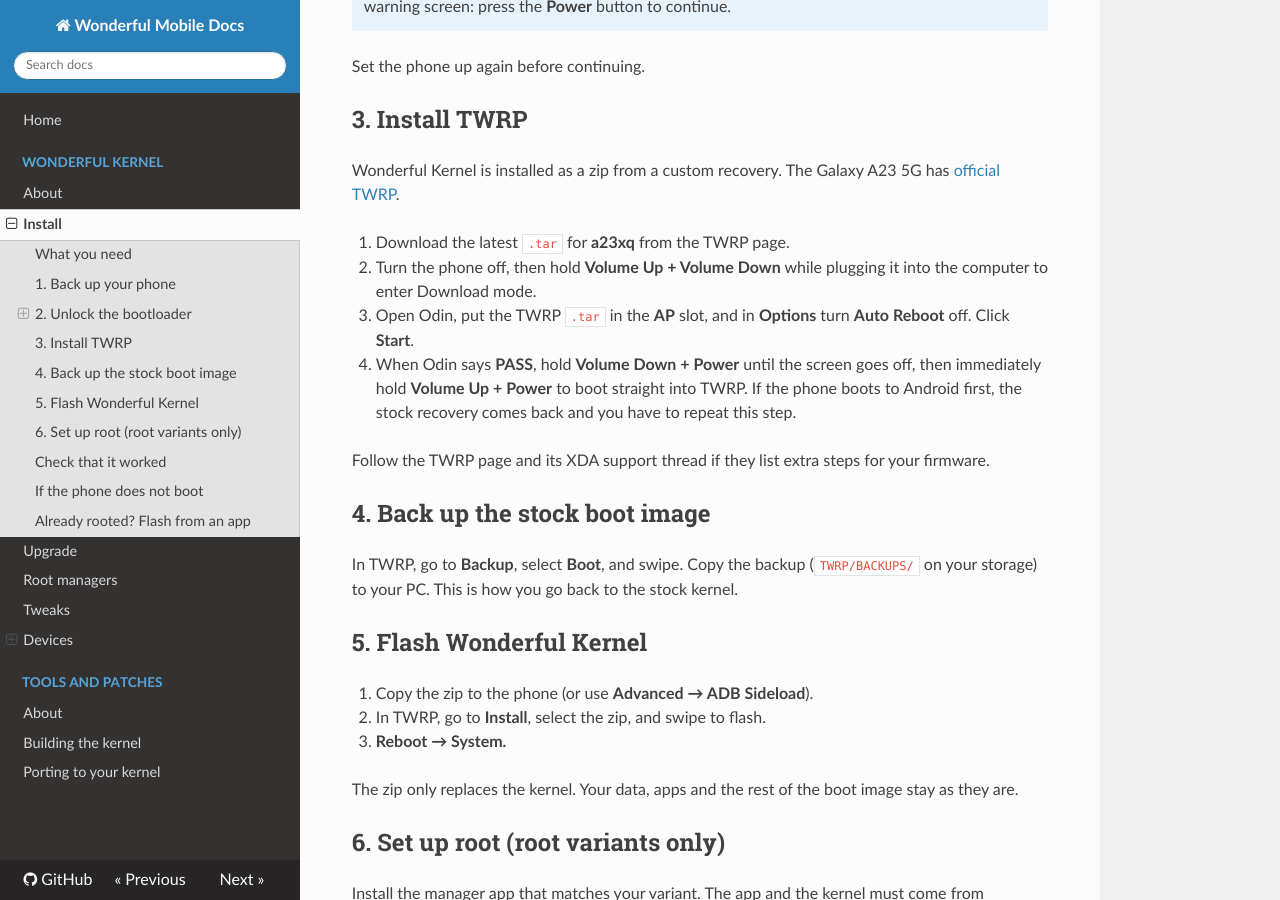
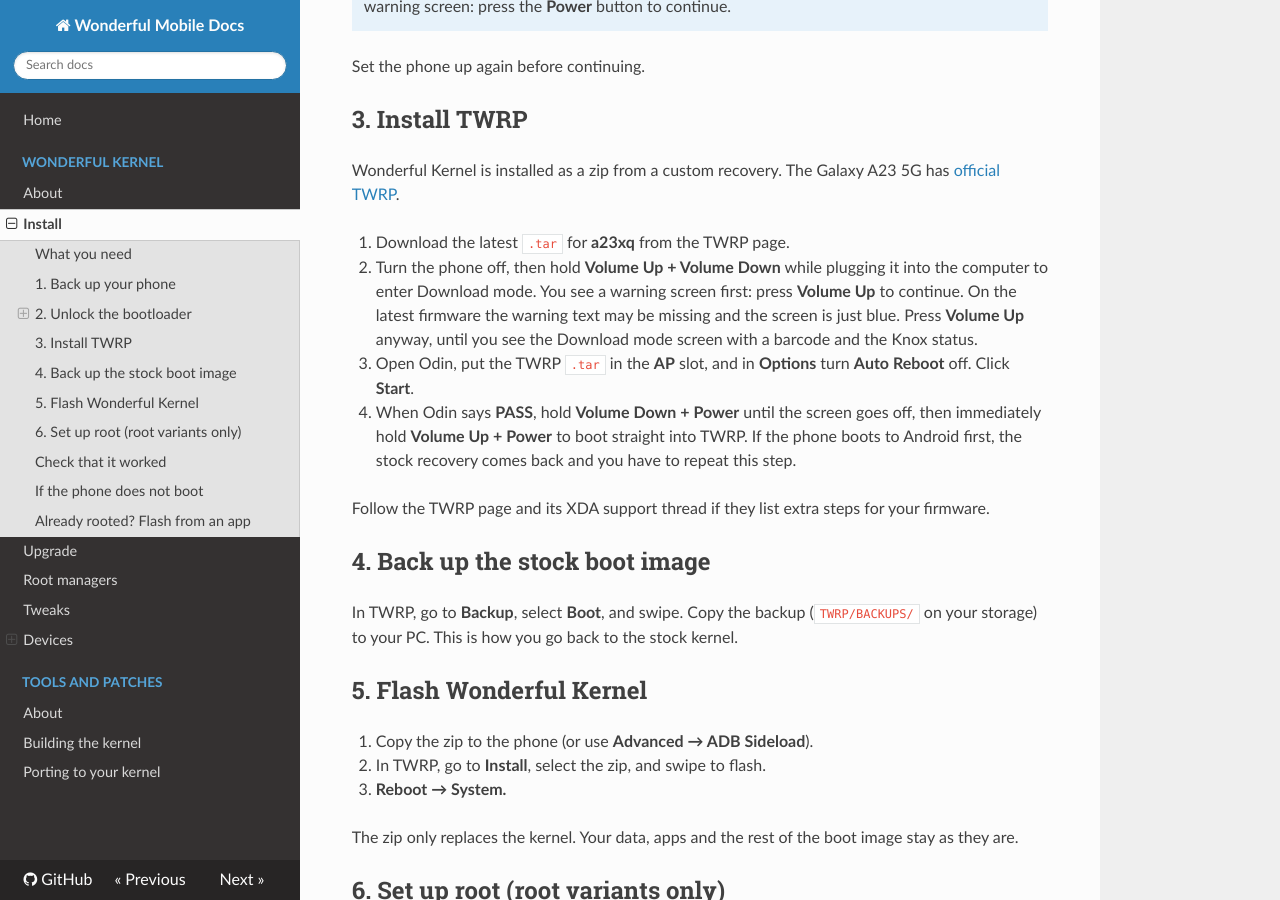
Before and after one commit to wonderful-mobile/docs, an MkDocs documentation site: the page built from docs/wonderful-kernel/install.md, in a window 1280 px wide and 900 px high, scrolled down 1489 px. Built offline with MkDocs 1.6.1, drawn with Linux system fonts in a browser that asks for light colours; nearby versions of some CDN libraries.

Commit message:
Explain the blank blue Download mode warning on new firmware

```diff
--- a/docs/wonderful-kernel/install.md
+++ b/docs/wonderful-kernel/install.md
@@ -74,6 +74,10 @@ has [official TWRP](https://twrp.me/samsung/samsunggalaxya23xq.html).
 1. Download the latest `.tar` for **a23xq** from the TWRP page.
 2. Turn the phone off, then hold **Volume Up + Volume Down** while plugging
    it into the computer to enter Download mode.
+   You see a warning screen first: press **Volume Up** to continue. On the
+   latest firmware the warning text may be missing and the screen is just
+   blue. Press **Volume Up** anyway, until you see the Download mode screen
+   with a barcode and the Knox status.
 3. Open Odin, put the TWRP `.tar` in the **AP** slot, and in **Options** turn
    **Auto Reboot** off. Click **Start**.
 4. When Odin says **PASS**, hold **Volume Down + Power** until the screen goes
```
